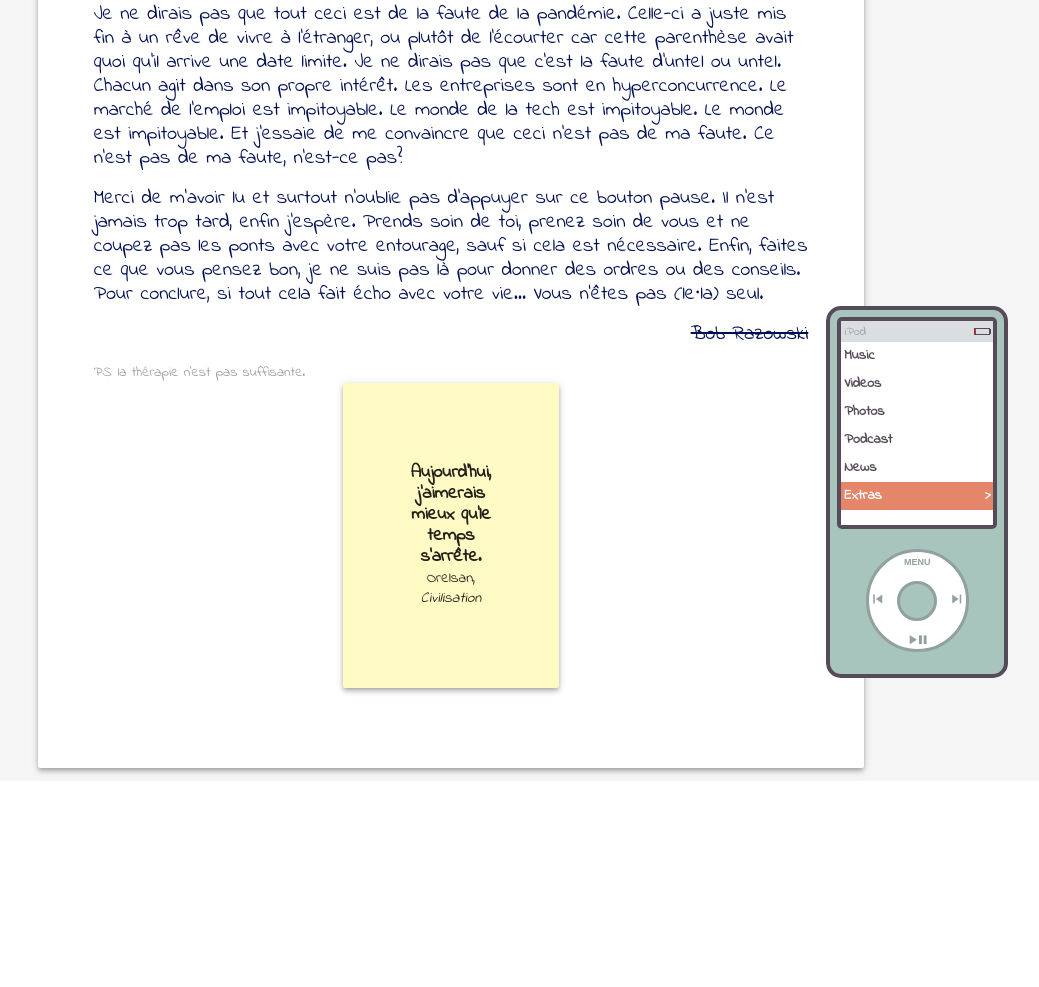
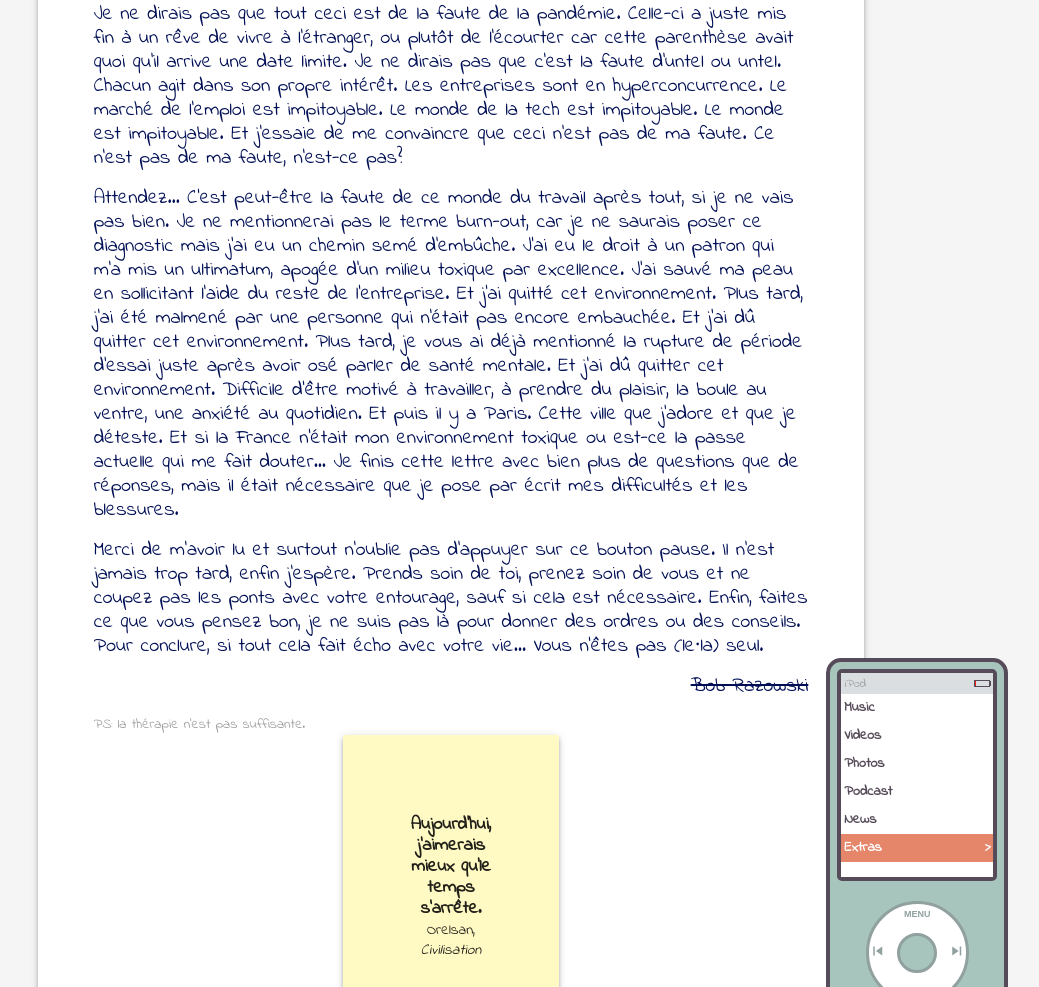
Before and after one commit to iGitScor/ink, a plain HTML site: page where-is-the-pause-button/index.html in a window 1280 px wide. Shown: the part 3315-4302 px from the top of the page, without its empty margins (189-1228 px from the left). Before the commit the page ends 4096 px from the top, so only its background shows below. Drawn offline with nearby package versions, Linux system fonts and the light colour scheme.

Commit message:
Automatic deployment update

```diff
--- a/where-is-the-pause-button/index.html
+++ b/where-is-the-pause-button/index.html
@@ -255,6 +255,7 @@
               sont en hyperconcurrence. Le marché de l'emploi est impitoyable. Le monde de la tech est impitoyable. Le
               monde est impitoyable. Et j'essaie de me convaincre que ceci n'est pas de ma faute. Ce n'est pas de ma
               faute, n'est-ce pas?</p>
+            <p>Attendez… C'est peut-être la faute de ce monde du travail après tout, si je ne vais pas bien. Je ne mentionnerai pas le terme burn-out, car je ne saurais poser ce diagnostic mais j'ai eu un chemin semé d'embûche. J'ai eu le droit à un patron qui m'a mis un ultimatum, apogée d'un milieu toxique par excellence. J'ai sauvé ma peau en sollicitant l'aide du reste de l'entreprise. Et j'ai quitté cet environnement. Plus tard, j'ai été malmené par une personne qui n'était pas encore embauchée. Et j'ai dû quitter cet environnement. Plus tard, je vous ai déjà mentionné la rupture de période d'essai juste après avoir osé parler de santé mentale. Et j'ai dû quitter cet environnement. Difficile d'être motivé à travailler, à prendre du plaisir, la boule au ventre, une anxiété au quotidien. Et puis il y a Paris. Cette ville que j'adore et que je déteste. Et si la France n'était mon environnement toxique ou est-ce la passe actuelle qui me fait douter... Je finis cette lettre avec bien plus de questions que de réponses, mais il était nécessaire que je pose par écrit mes difficultés et les blessures.</p>
             <p>Merci de m'avoir lu et surtout n'oublie pas d'appuyer sur ce bouton pause. Il n'est jamais trop tard,
               enfin j'espère. Prends soin de toi, prenez soin de vous et ne coupez pas les ponts avec votre entourage,
               sauf si cela est nécessaire. Enfin, faites ce que vous pensez bon, je ne suis pas là pour donner des
```
